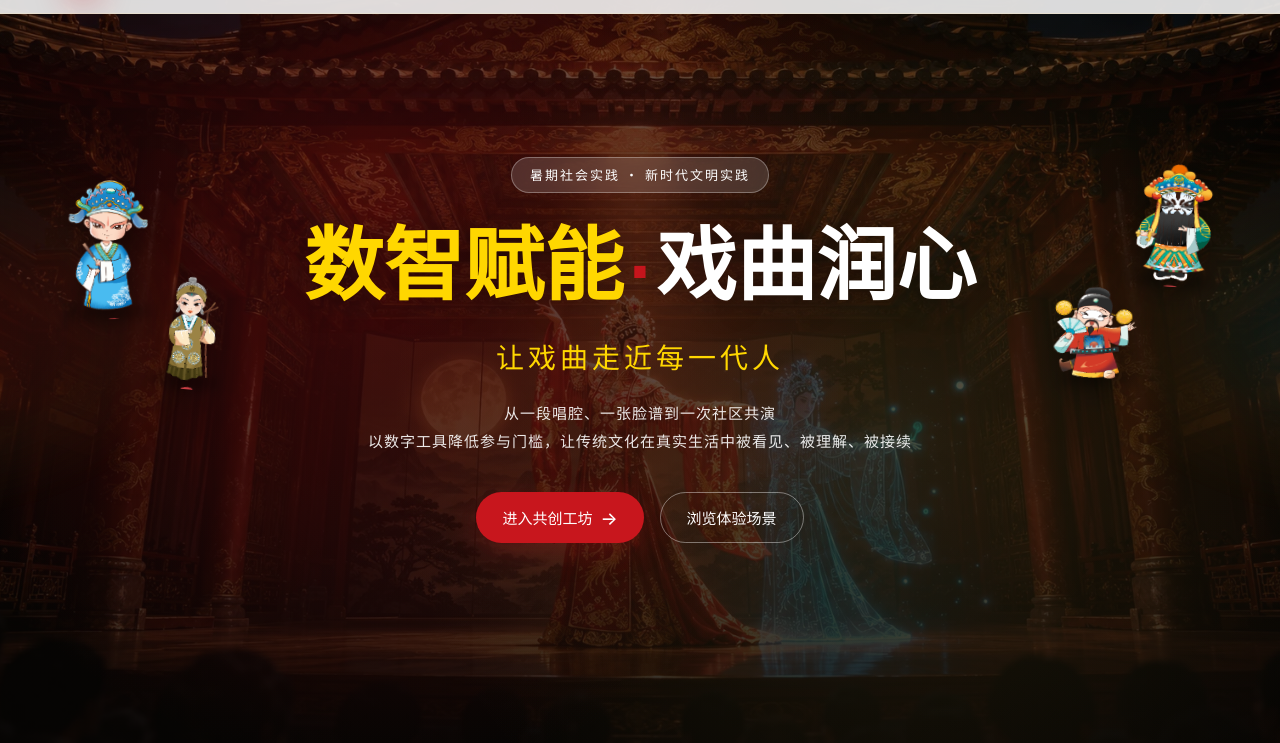
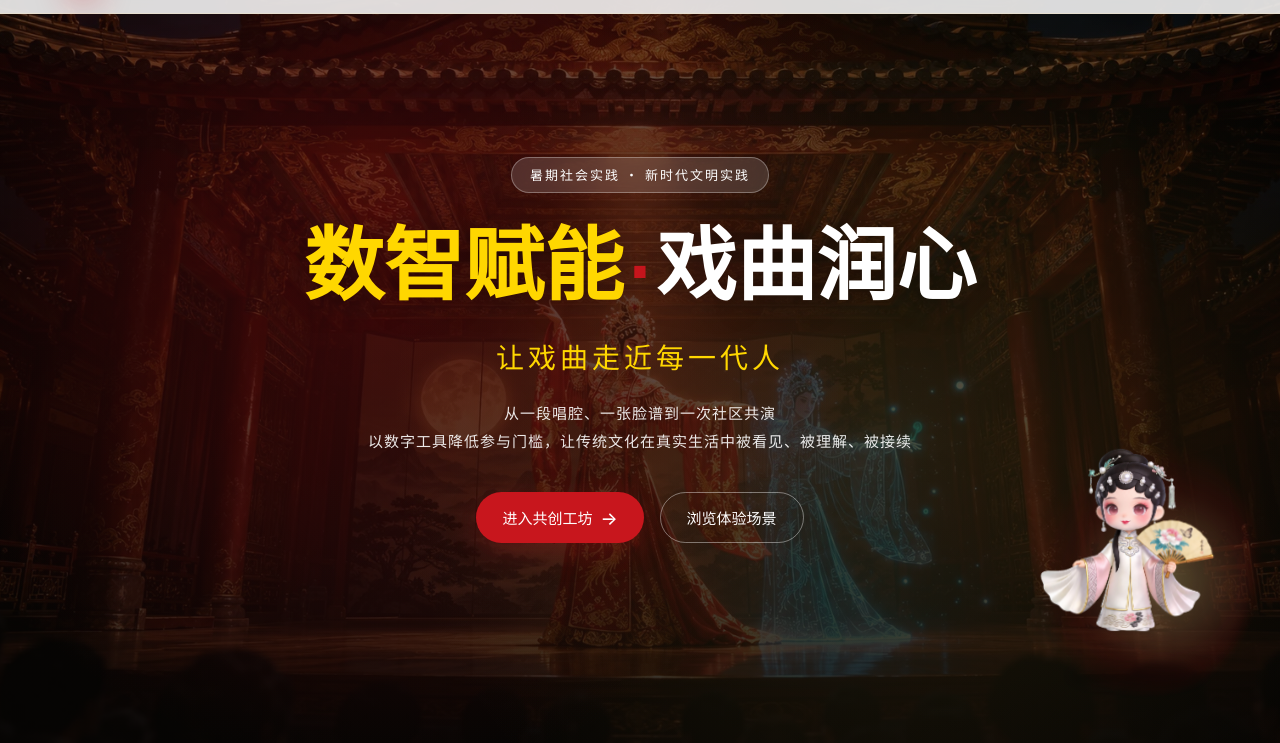
Before and after one commit to Lenny-lab/opera, a website: page site/index.html in a window 1280 px wide. Shown: the part 57-800 px from the top of the page. Drawn offline with Linux system fonts and the light colour scheme; a web font is replaced by a local one.

Commit message:
Update homepage mascot and kids role art

```diff
--- a/site/css/style.css
+++ b/site/css/style.css
@@ -915,6 +915,18 @@ input { font-family: inherit; }
   margin-bottom: 6px;
 }
 .kid-card p { font-size: 13px; color: var(--c-text-soft); }
+.kids-role-intro { margin-bottom: 24px; text-align: center; }
+.kids-role-intro span { color: var(--c-red); font-size: 12px; font-weight: 700; letter-spacing: .16em; }
+.kids-role-intro h3 { margin: 8px 0; font-family: var(--f-display); font-size: 28px; color: var(--c-ink); }
+.kids-role-intro p { margin: 0; color: var(--c-text-soft); font-size: 14px; }
+.kid-role-card { overflow: hidden; padding: 0 20px 22px; }
+.kid-role-figure { position: relative; height: 240px; margin: 0 -20px 18px; overflow: hidden; background: radial-gradient(circle at 50% 68%, #fff8dc 0 27%, #ffe9cc 58%, #fbd6d1 100%); }
+.kid-role-figure::after { content: ""; position: absolute; left: 19%; right: 19%; bottom: 13px; height: 15px; border-radius: 50%; background: rgba(109,44,26,.16); filter: blur(7px); }
+.kid-role-figure img { position: relative; z-index: 1; display: block; width: 100%; height: 100%; object-fit: contain; object-position: center bottom; padding: 12px 18px 0; transition: transform .3s ease; }
+.kid-role-card:hover .kid-role-figure img { transform: translateY(-5px) rotate(-1deg); }
+.kid-role-figure span { position: absolute; z-index: 2; top: 14px; left: 14px; display: grid; width: 42px; height: 42px; place-items: center; border-radius: 50%; background: var(--c-red); color: #fff; font-family: var(--f-display); font-size: 22px; box-shadow: 0 7px 16px rgba(139,0,0,.22); }
+.kid-role-card h4 { margin-bottom: 8px; }
+.kid-role-card p { min-height: 66px; line-height: 1.7; }
 /* 剧种卡作为可点击链接 */
 .kid-card-link {
   display: block;
@@ -2603,48 +2615,32 @@ input { font-family: inherit; }
 .case-byline { padding-top: 20px; border-top: 1px solid rgba(139,0,0,.12); font-weight: 700; }
 
 /* ===== 首页悬浮项目 IP ===== */
-.home-pet-layer { position: absolute; inset: 0; z-index: 3; pointer-events: none; overflow: hidden; }
-.home-pet-layer::before,
-.home-pet-layer::after { content: ""; position: absolute; top: 24%; width: 22%; height: 48%; opacity: .34; filter: blur(8px); }
-.home-pet-layer::before { left: -6%; background: radial-gradient(ellipse at left, rgba(213,43,35,.48), rgba(255,196,81,.12) 48%, transparent 72%); }
-.home-pet-layer::after { right: -6%; background: radial-gradient(ellipse at right, rgba(39,181,191,.36), rgba(255,196,81,.1) 48%, transparent 72%); }
+.home-pet-layer { position: absolute; inset: 0; z-index: 4; pointer-events: none; overflow: hidden; }
 .home-pet {
-  --pet-width: 126px;
-  --pet-tilt: 0deg;
   position: absolute;
-  width: var(--pet-width);
+  right: clamp(18px, 3.6vw, 68px);
+  bottom: clamp(18px, 4vh, 46px);
+  width: clamp(172px, 17vw, 270px);
   padding: 0;
   border: 0;
   background: transparent;
   cursor: pointer;
   pointer-events: auto;
-  transform-origin: 50% 92%;
-  filter: drop-shadow(0 14px 14px rgba(0,0,0,.34));
-  animation: pet-float 4.8s ease-in-out infinite;
-}
-.home-pet::after { content: ""; position: absolute; left: 16%; right: 16%; bottom: 1%; height: 12px; z-index: -1; border-radius: 50%; background: rgba(0,0,0,.34); filter: blur(6px); transform: scaleX(.88); }
-.home-pet-crop { display: block; width: 100%; overflow: hidden; }
+  transform-origin: 58% 90%;
+  filter: drop-shadow(0 18px 18px rgba(0,0,0,.35));
+  animation: mascot-enter 1s cubic-bezier(.16,.82,.3,1) both, mascot-breathe 5.2s 1s ease-in-out infinite;
+}
+.home-pet::after { content: ""; position: absolute; left: 18%; right: 7%; bottom: 6%; height: 18px; z-index: -1; border-radius: 50%; background: rgba(0,0,0,.34); filter: blur(8px); transform: scaleX(.9); }
+.home-pet-halo { position: absolute; inset: 17% -8% 4% 12%; z-index: -1; border-radius: 48%; background: radial-gradient(circle at 58% 55%, rgba(255,224,147,.34), rgba(200,22,29,.12) 48%, transparent 72%); filter: blur(5px); animation: mascot-halo 3.8s ease-in-out infinite; }
+.home-pet-crop { display: block; width: 100%; }
 .home-pet img { display: block; width: 100%; height: auto; }
-.home-pet-sheng { --pet-width: 150px; --pet-tilt: -2deg; left: 2.6%; top: 29%; z-index: 3; animation-delay: -.6s; }
-.home-pet-dan { --pet-width: 124px; --pet-tilt: 3deg; left: 9.5%; top: 42%; z-index: 4; animation-delay: -2.2s; }
-.home-pet-jing { --pet-width: 154px; --pet-tilt: 2deg; right: 2.5%; top: 28%; z-index: 3; animation-delay: -1.4s; }
-.home-pet-chou { --pet-width: 126px; --pet-tilt: -4deg; right: 9.4%; top: 43%; z-index: 4; animation-delay: -3.1s; }
-.home-pet-sheng .home-pet-crop,
-.home-pet-dan .home-pet-crop { animation: pet-enter-left .85s cubic-bezier(.2,.85,.35,1) both; }
-.home-pet-jing .home-pet-crop,
-.home-pet-chou .home-pet-crop { animation: pet-enter-right .85s cubic-bezier(.2,.85,.35,1) both; }
-.home-pet-dan .home-pet-crop,
-.home-pet-chou .home-pet-crop { animation-delay: .16s; }
-.home-pet-sheng .home-pet-crop,
-.home-pet-dan .home-pet-crop { height: calc(var(--pet-width) * .98); }
-.home-pet-jing .home-pet-crop,
-.home-pet-chou .home-pet-crop { height: calc(var(--pet-width) * .84); }
-.home-pet.is-reacting { animation: pet-react .72s cubic-bezier(.2,.8,.3,1); }
-@keyframes pet-float { 0%,100% { transform: translateY(0) rotate(var(--pet-tilt)); } 50% { transform: translateY(-12px) rotate(calc(var(--pet-tilt) + 2deg)); } }
-@keyframes pet-react { 0%,100% { transform: scale(1) rotate(0); } 35% { transform: scale(1.12) rotate(-7deg); } 65% { transform: scale(1.08) rotate(7deg); } }
-@keyframes pet-mobile-in { from { opacity: 0; transform: translateX(28px) scale(.84); } to { opacity: 1; transform: translateX(0) scale(1); } }
-@keyframes pet-enter-left { from { opacity: 0; transform: translateX(-45px) scale(.78); } to { opacity: 1; transform: translateX(0) scale(1); } }
-@keyframes pet-enter-right { from { opacity: 0; transform: translateX(45px) scale(.78); } to { opacity: 1; transform: translateX(0) scale(1); } }
+.home-pet:hover { filter: drop-shadow(0 22px 22px rgba(0,0,0,.42)) brightness(1.04); }
+.home-pet:focus-visible { outline: 3px solid #ffd36a; outline-offset: 7px; border-radius: 42%; }
+.home-pet.is-reacting { animation: mascot-react .76s cubic-bezier(.18,.78,.3,1); }
+@keyframes mascot-enter { from { opacity: 0; transform: translate(55%, 22%) scale(.72) rotate(7deg); } to { opacity: 1; transform: translate(0, 0) scale(1) rotate(0); } }
+@keyframes mascot-breathe { 0%,100% { transform: translateY(0) rotate(0); } 48% { transform: translateY(-12px) rotate(-1.8deg); } 58% { transform: translateY(-10px) rotate(1deg); } }
+@keyframes mascot-halo { 0%,100% { opacity: .7; transform: scale(.96); } 50% { opacity: 1; transform: scale(1.04); } }
+@keyframes mascot-react { 0%,100% { transform: translateY(0) scale(1) rotate(0); } 35% { transform: translateY(-16px) scale(1.07) rotate(-5deg); } 68% { transform: translateY(-8px) scale(1.04) rotate(4deg); } }
 
 /* ===== 音频目录与全局播放器状态 ===== */
 .audio-catalog { display: grid; grid-template-columns: repeat(4, minmax(0, 1fr)); gap: 18px; margin-top: 30px; }
@@ -2652,6 +2648,7 @@ input { font-family: inherit; }
 .audio-track-card.is-playing { border-color: var(--c-red); box-shadow: 0 0 0 3px rgba(200,22,29,.12), var(--shadow-md); transform: translateY(-3px); }
 .audio-track-card h3 { margin: 8px 0; font-family: var(--f-display); font-size: 20px; color: var(--c-ink); }
 .audio-track-card p { min-height: 50px; margin-bottom: 16px; color: var(--c-text-soft); font-size: 13px; line-height: 1.7; }
+.audio-track-card .track-quote { min-height: 0; margin: -3px 0 16px; padding: 10px 12px; border-left: 3px solid var(--c-gold); background: #fff8e7; color: #6e4d32; font-family: var(--f-serif); }
 .track-eyebrow { color: var(--c-red); font-size: 12px; font-weight: 700; letter-spacing: .08em; }
 .audio-play { border: 0; cursor: pointer; }
 .red-audio-group { margin-top: 38px; }
@@ -2686,9 +2683,7 @@ input { font-family: inherit; }
 
 @media (max-width: 1100px) {
   .case-hub-grid { grid-template-columns: repeat(2, minmax(0, 1fr)); row-gap: 58px; }
-  .home-pet-layer::before, .home-pet-layer::after { display: none; }
-  .home-pet { display: none; --pet-width: 112px; }
-  .home-pet.is-mobile-active { display: block; left: auto; right: 18px; top: auto; bottom: 22px; animation: pet-mobile-in .65s ease both, pet-float 4.8s 1s ease-in-out infinite; }
+  .home-pet { right: 16px; bottom: 18px; width: clamp(138px, 21vw, 190px); }
   .audio-catalog { grid-template-columns: repeat(2, minmax(0, 1fr)); }
 }
 @media (max-width: 720px) {
@@ -2699,12 +2694,12 @@ input { font-family: inherit; }
   .case-article-hero { min-height: 450px; margin-top: 62px; }
   .case-article > p { font-size: 16px; line-height: 1.95; text-align: left; }
   .case-article > h2 { font-size: 25px; }
-  .home-pet { --pet-width: 96px; right: 10px !important; bottom: 18px !important; }
+  .home-pet { right: -10px; bottom: 12px; width: 132px; }
+  .kid-role-figure { height: 270px; }
 }
 @media (prefers-reduced-motion: reduce) {
   .home-pet,
-  .home-pet.is-mobile-active,
-  .home-pet-crop,
+  .home-pet-halo,
   .global-player.is-loading .gp-title { animation: none; }
   .case-hub-card,
   .audio-track-card { transition: none; }
--- a/site/index.html
+++ b/site/index.html
@@ -37,11 +37,11 @@
 <header class="hero portal-hero" id="hero">
   <div class="hero-bg" style="background-image: url('assets/images/illustrations/hero-stage.webp')"></div>
   <div class="hero-overlay"></div>
-  <div class="home-pet-layer" aria-label="戏曲行当项目形象">
-    <button class="home-pet home-pet-sheng is-mobile-active" type="button" aria-label="生行人物，点击互动" data-pet="sheng"><span class="home-pet-crop"><img src="assets/images/home-characters/sheng.png" alt="卡通生行人物"></span></button>
-    <button class="home-pet home-pet-dan" type="button" aria-label="旦行人物，点击互动" data-pet="dan"><span class="home-pet-crop"><img src="assets/images/home-characters/dan.png" alt="卡通旦行人物"></span></button>
-    <button class="home-pet home-pet-jing" type="button" aria-label="净行人物，点击互动" data-pet="jing"><span class="home-pet-crop"><img src="assets/images/home-characters/jing.png" alt="卡通净行人物"></span></button>
-    <button class="home-pet home-pet-chou" type="button" aria-label="丑行人物，点击互动" data-pet="chou"><span class="home-pet-crop"><img src="assets/images/home-characters/chou.png" alt="卡通丑行人物"></span></button>
+  <div class="home-pet-layer" aria-label="项目 IP 形象">
+    <button class="home-pet" type="button" aria-label="项目 IP 人物，点击互动">
+      <span class="home-pet-halo" aria-hidden="true"></span>
+      <span class="home-pet-crop"><img src="assets/images/home-mascot/opera-mascot.webp" alt="手持花扇的项目戏曲 IP 人物"></span>
+    </button>
   </div>
   <div class="hero-content">
     <div class="hero-badge">暑期社会实践 · 新时代文明实践</div>
--- a/site/js/home-pets.js
+++ b/site/js/home-pets.js
@@ -1,38 +1,14 @@
 (function () {
   'use strict';
 
-  const pets = Array.from(document.querySelectorAll('.home-pet'));
-  if (!pets.length) return;
+  const pet = document.querySelector('.home-pet');
+  if (!pet) return;
 
-  const mobileQuery = window.matchMedia('(max-width: 1100px)');
-  let activeIndex = 0;
-  let rotationTimer = null;
-
-  function react(pet) {
+  function react() {
     pet.classList.remove('is-reacting');
     void pet.offsetWidth;
     pet.classList.add('is-reacting');
     window.setTimeout(() => pet.classList.remove('is-reacting'), 760);
   }
-
-  function showMobilePet(index) {
-    activeIndex = index % pets.length;
-    pets.forEach((pet, petIndex) => pet.classList.toggle('is-mobile-active', petIndex === activeIndex));
-  }
-
-  function configureRotation() {
-    if (rotationTimer) window.clearInterval(rotationTimer);
-    rotationTimer = null;
-    if (!mobileQuery.matches) {
-      pets.forEach(pet => pet.classList.remove('is-mobile-active'));
-      return;
-    }
-    showMobilePet(activeIndex);
-    rotationTimer = window.setInterval(() => showMobilePet(activeIndex + 1), 60_000);
-  }
-
-  pets.forEach(pet => pet.addEventListener('click', () => react(pet)));
-  if (mobileQuery.addEventListener) mobileQuery.addEventListener('change', configureRotation);
-  else mobileQuery.addListener(configureRotation);
-  configureRotation();
+  pet.addEventListener('click', react);
 })();
```
Also changed, not shown: site/pages/kids.html (+6 -1 lines), site/pages/red-opera.html (+2 -2 lines), site/README.md, site/assets/images/home-mascot/opera-mascot.webp (added), site/assets/images/kids-roles/chou.webp (added), site/assets/images/kids-roles/dan.webp (added), site/assets/images/kids-roles/jing.webp (added), site/assets/images/kids-roles/sheng.webp (added).
